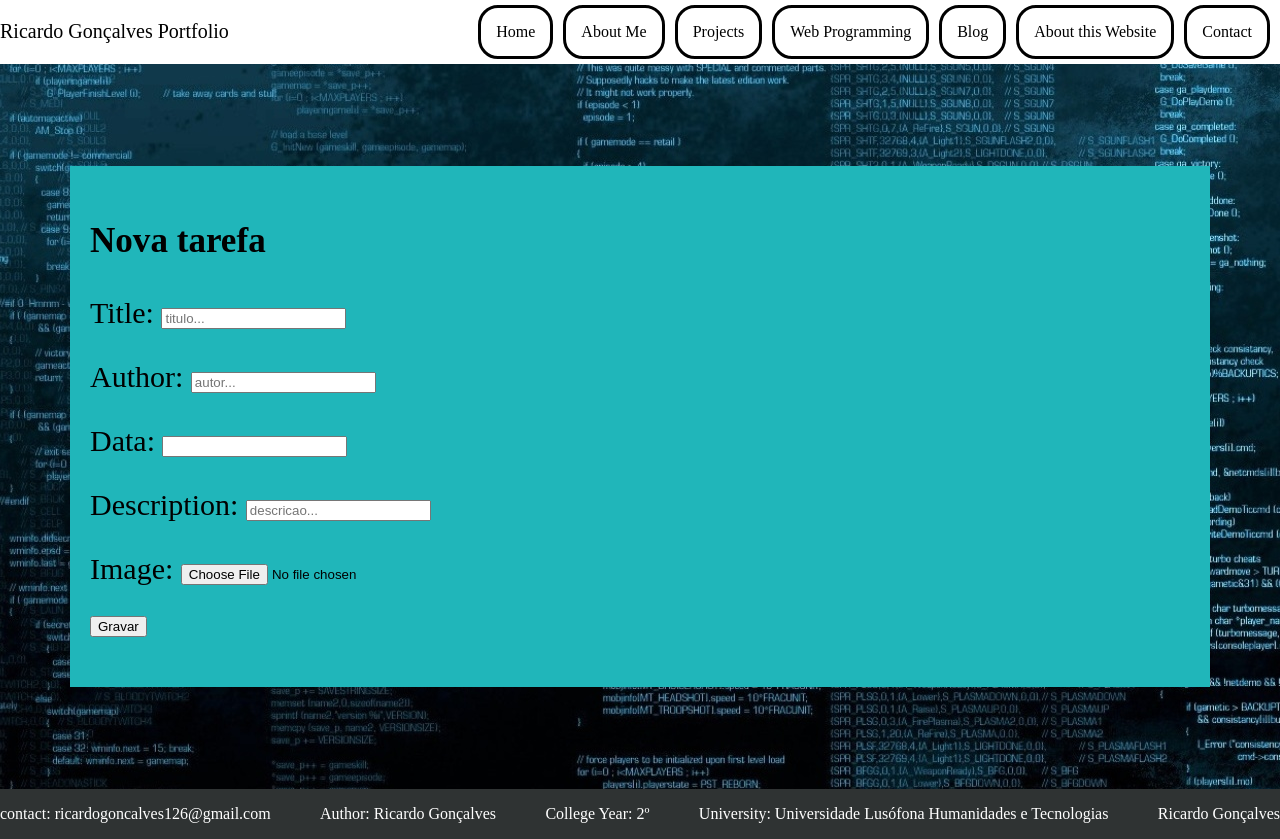
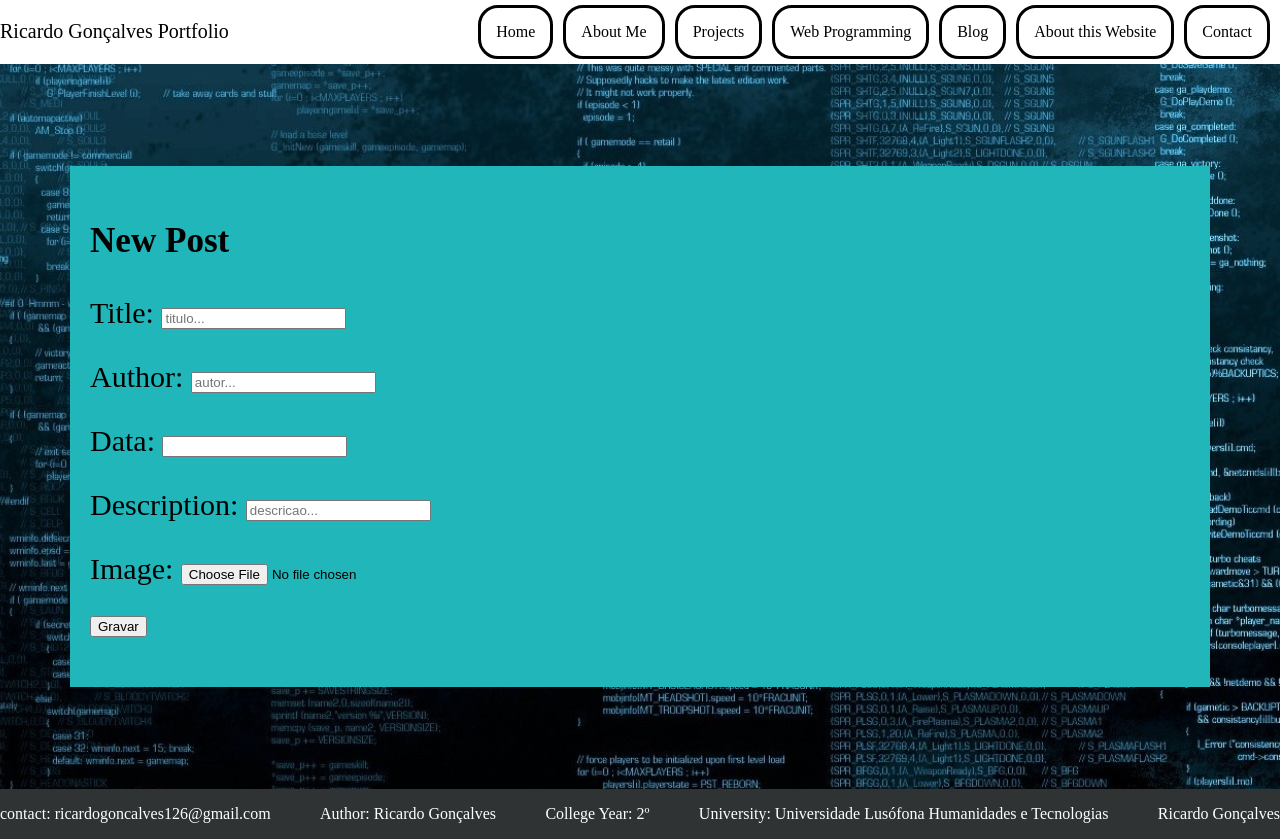
Before and after one commit to DrAlexWild/heroku_portfolio, a Django app: page /nova/ in a window 1280 px wide. Run offline with Django 4.2, Linux system fonts and the light colour scheme; a user stored in the database is signed in; parts of the project's set-up code (start-up, migrations or seed data) failed here and were passed over.

Commit message:
css general

```diff
--- a/portfolio/templates/portfolio/nova.html
+++ b/portfolio/templates/portfolio/nova.html
@@ -22,7 +22,7 @@
     </div>
 {% block main %}
 <div class="post_form">
-<h3>Nova tarefa</h3>
+<h3>New Post</h3>
 
 <form action="" method="POST" enctype="multipart/form-data">
     {% csrf_token %}
```
